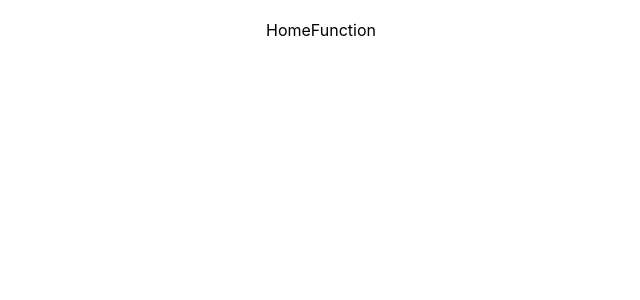
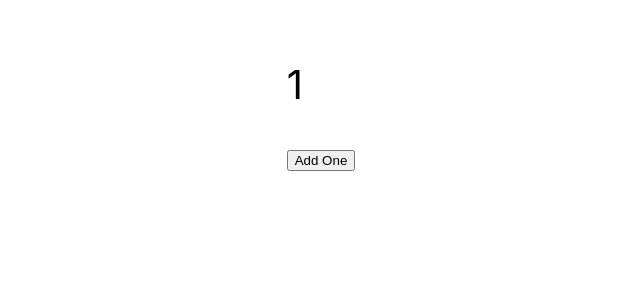
Before and after one commit to dineshabey/react-class-state, a React (Create React App) app: page / in a window 1280 px wide. Shown: the top 300 px of the page, without its empty margins (319-959 px from the left). Built offline with nearby package versions, Linux system fonts and the light colour scheme.

Commit message:
create function base componet

```diff
--- a/src/layouts/homeFunction/HomeFunction.js
+++ b/src/layouts/homeFunction/HomeFunction.js
@@ -1,8 +1,18 @@
-import React from 'react'
+import React, { useState } from 'react'
 
 export default function HomeFunction() {
+    const [numberCount, setNumberContent] = useState(); //function base state variyabale
+    const addNumber = () => {
+        alert()
+    }
+
+
     return (
         <div style={{ display: 'flex', justifyContent: 'center', margin: '20px' }}>
-            HomeFunction</div>
+            <div>
+                <p style={{ fontSize: '40px' }}>1</p>
+                <button onClick={addNumber}>Add One</button>
+            </div>
+        </div>
     )
 }
```
